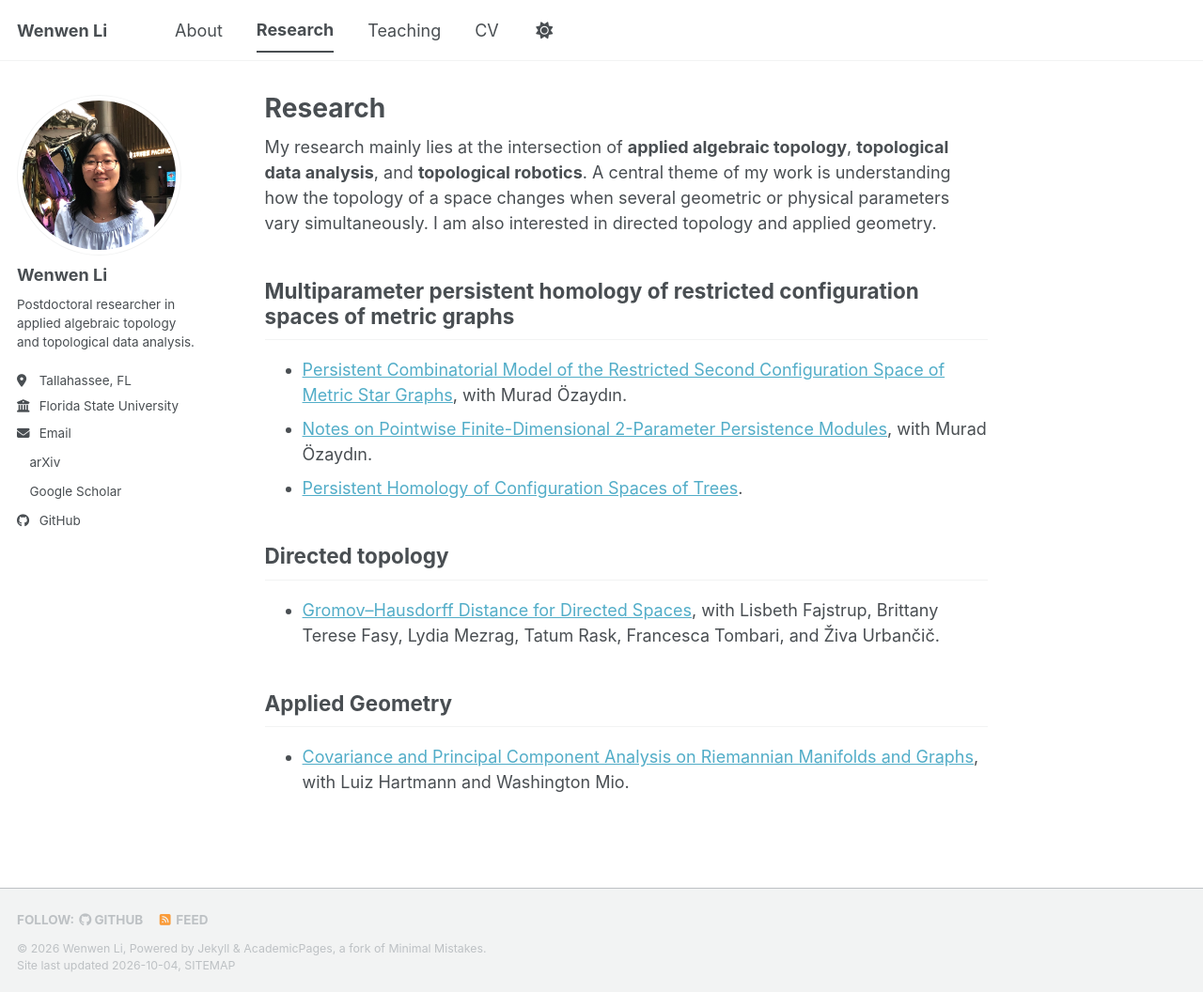
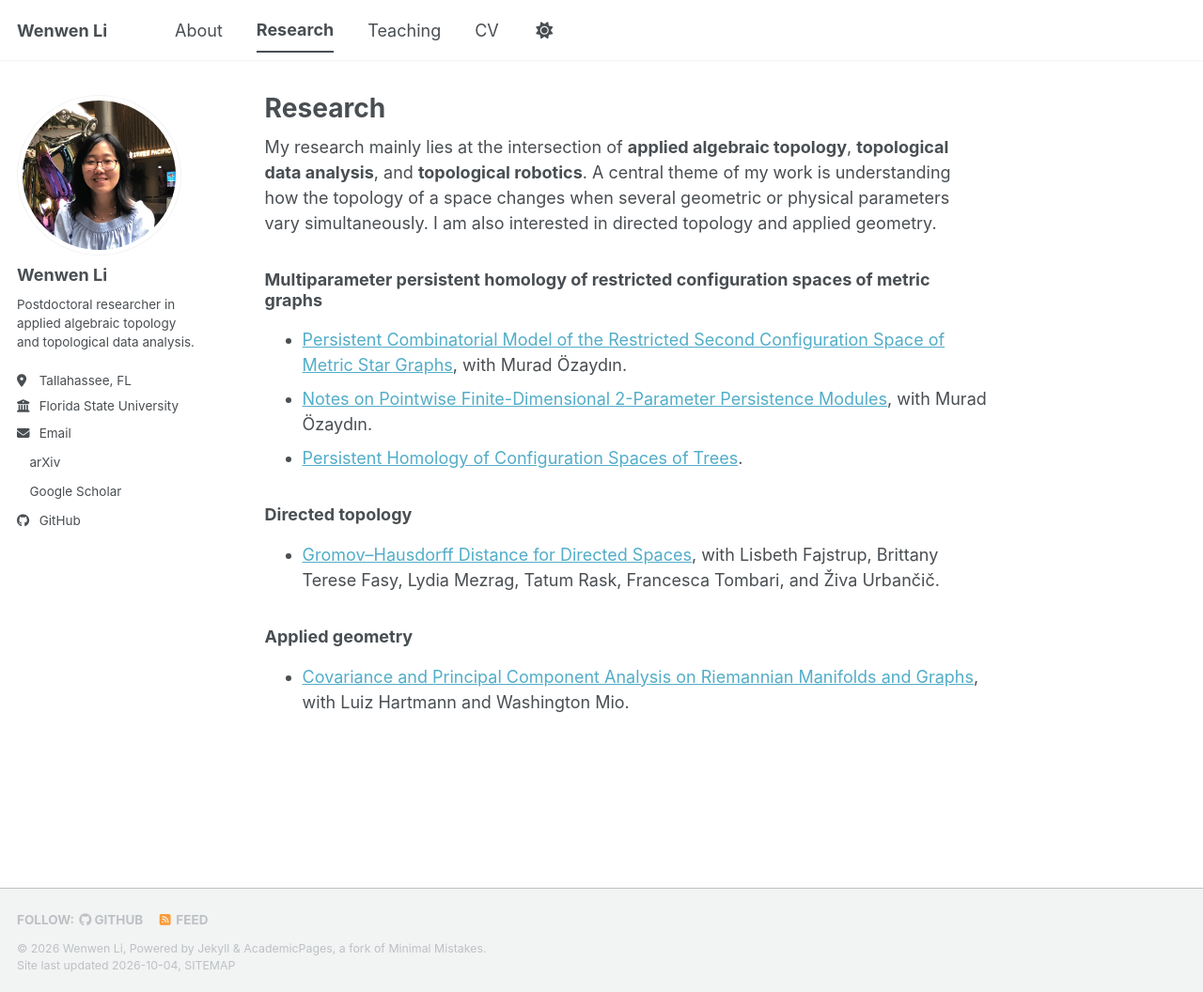
Before and after one commit to ajmaths/ajmaths.github.io, a Jekyll site: the page built from _pages/research.md, in a window 1280 px wide and 1056 px high. Shown: the whole window at 94% size. Built offline with Jekyll 4.4.1, drawn with Linux system fonts in a browser that asks for light colours; a style sheet for code colours, icons or effects is not loaded.

Commit message:
Update section headers in research.md to be consistent

```diff
--- a/_pages/research.md
+++ b/_pages/research.md
@@ -6,16 +6,16 @@ author_profile: true
 
 My research mainly lies at the intersection of **applied algebraic topology**, **topological data analysis**, and **topological robotics**. A central theme of my work is understanding how the topology of a space changes when several geometric or physical parameters vary simultaneously. I am also interested in directed topology and applied geometry.
 
-## Multiparameter persistent homology of restricted configuration spaces of metric graphs
+### Multiparameter persistent homology of restricted configuration spaces of metric graphs
 
 - [Persistent Combinatorial Model of the Restricted Second Configuration Space of Metric Star Graphs](https://arxiv.org/abs/2603.00914), with Murad Özaydın.
 - [Notes on Pointwise Finite-Dimensional 2-Parameter Persistence Modules](https://arxiv.org/abs/2404.13877), with Murad Özaydın.
 - [Persistent Homology of Configuration Spaces of Trees](https://arxiv.org/abs/2310.05303).
 
-## Directed topology
+### Directed topology
 
 - [Gromov--Hausdorff Distance for Directed Spaces](https://arxiv.org/abs/2408.14394), with Lisbeth Fajstrup, Brittany Terese Fasy, Lydia Mezrag, Tatum Rask, Francesca Tombari, and Živa Urbančič.
 
-## Applied Geometry
+### Applied geometry
 
 - [Covariance and Principal Component Analysis on Riemannian Manifolds and Graphs](https://arxiv.org/pdf/2609.15753), with Luiz Hartmann and Washington Mio.
```
